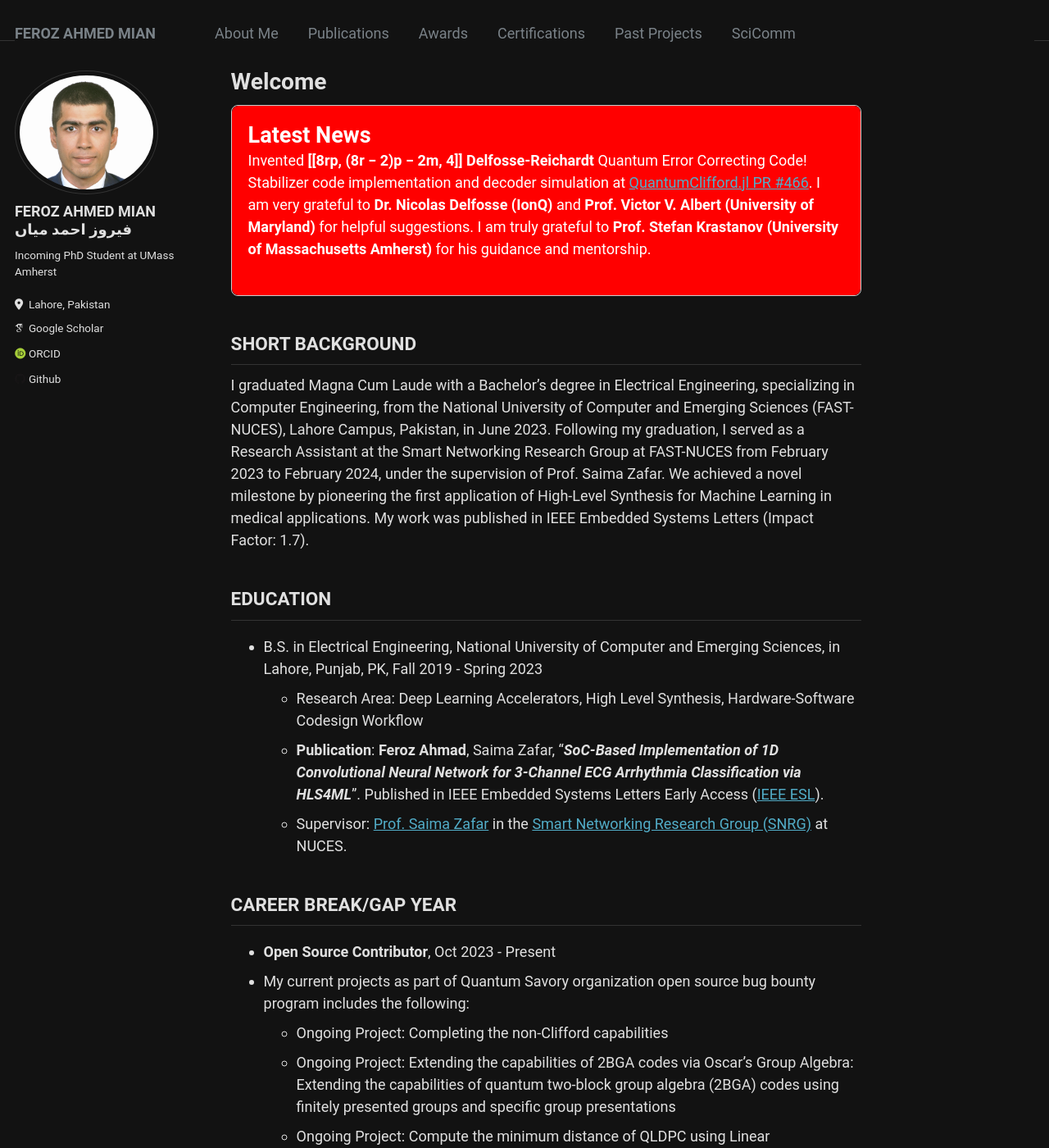
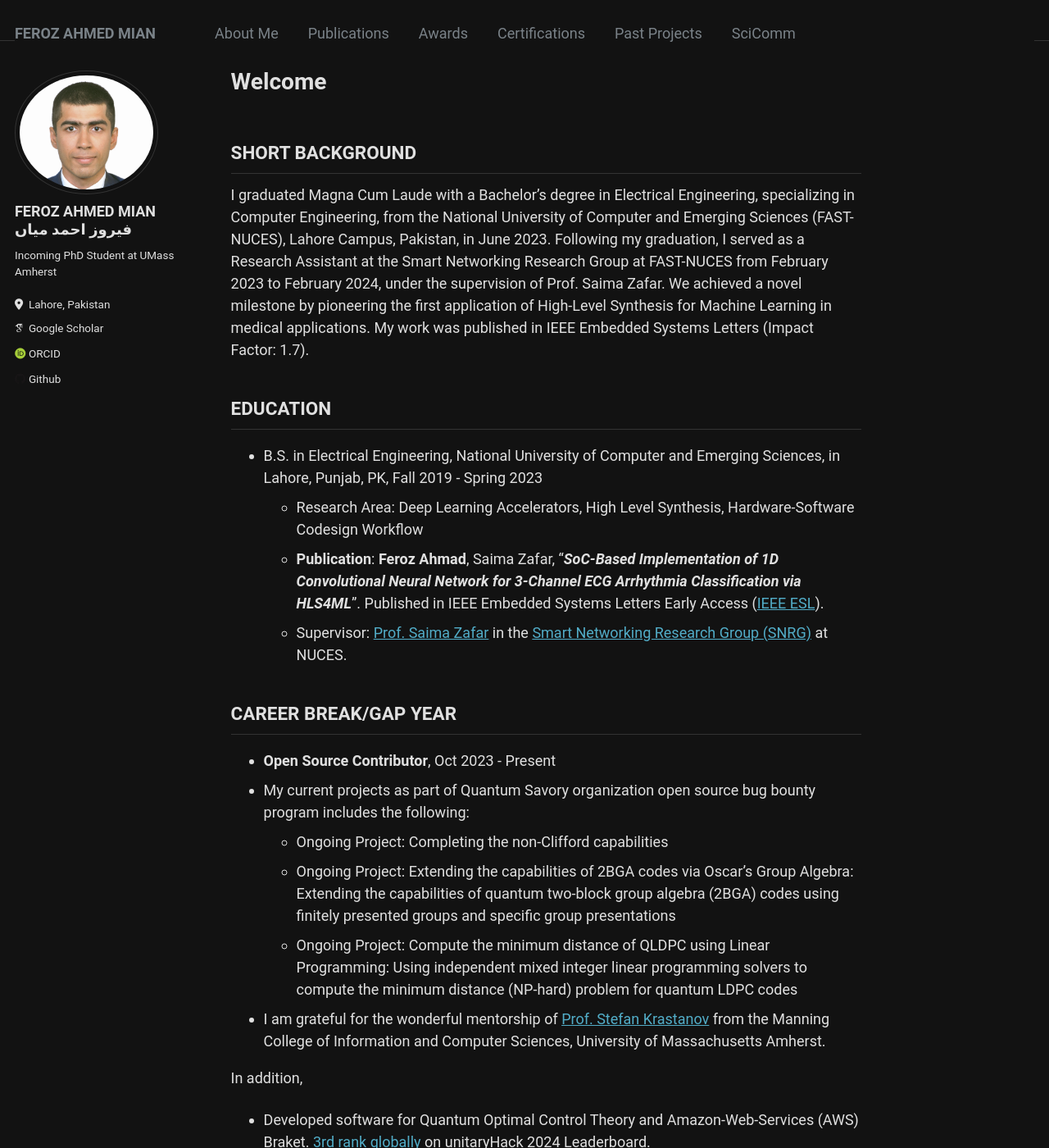
Before and after one commit to Fe-r-oz/Fe-r-oz.github.io, a Jekyll site: the page built from _pages/about.md, in a window 1280 px wide and 1400 px high. Shown: the whole window at 82% size. Built offline with Jekyll 4.4.1, drawn with Linux system fonts in a browser that asks for light colours; some web fonts are replaced.

Commit message:
Update about.md

```diff
--- a/_pages/about.md
+++ b/_pages/about.md
@@ -7,20 +7,6 @@ redirect_from:
   - /about/
   - /about.html
 ---
-
-<div class="news-hover-container">
-  <div class="news-item">
-    <div class="news-content">
-      <h3>Latest News</h3>
-      <p> Invented <b>[[8rp, (8r − 2)p − 2m, 4]] Delfosse-Reichardt</b> Quantum Error Correcting Code!
-          Stabilizer code implementation and decoder simulation at <a href="https://github.com/QuantumSavory/QuantumClifford.jl/pull/466" target="_blank"> QuantumClifford.jl PR #466</a>.
-          I am very grateful to <b> Dr. Nicolas Delfosse (IonQ)</b> and <b> Prof. Victor V. Albert (University of Maryland)</b> for helpful suggestions.
-          I am truly grateful to <b>Prof. Stefan Krastanov (University of Massachusetts Amherst)</b> for his guidance and mentorship.
-      </p>
-    </div>
-  </div>
-</div>
-
 
 ## SHORT BACKGROUND
 I graduated Magna Cum Laude with a Bachelor’s degree in Electrical Engineering, specializing in Computer Engineering, from the National University of Computer and Emerging Sciences (FAST-NUCES), Lahore Campus, Pakistan, in June 2023. Following my graduation, I served as a Research Assistant at the Smart Networking Research Group at FAST-NUCES from February 2023 to February 2024, under the supervision of Prof. Saima Zafar. We achieved a novel milestone by pioneering the first application of High-Level Synthesis for Machine Learning in medical applications. My work was published in IEEE Embedded Systems Letters (Impact Factor: 1.7).
@@ -37,6 +23,7 @@ I graduated Magna Cum Laude with a Bachelor’s degree in Electrical Engineering
     - Ongoing Project: Completing the non-Clifford capabilities
     - Ongoing Project: Extending the capabilities of 2BGA codes via Oscar's Group Algebra: Extending the capabilities of quantum two-block group algebra (2BGA) codes using finitely presented groups and specific group presentations
     - Ongoing Project: Compute the minimum distance of QLDPC using Linear Programming: Using independent mixed integer linear programming solvers to compute the minimum distance (NP-hard) problem for quantum LDPC codes
+* I am grateful for the wonderful mentorship of [Prof. Stefan Krastanov](https://www.cics.umass.edu/about/directory/stefan-krastanov) from the Manning College of Information and Computer Sciences, University of Massachusetts Amherst.
 
 In addition,
   * Developed software for Quantum Optimal Control Theory and Amazon-Web-Services (AWS) Braket. [3rd rank globally](https://unitaryhack.dev/leaderboard/) on unitaryHack 2024 Leaderboard.
```
